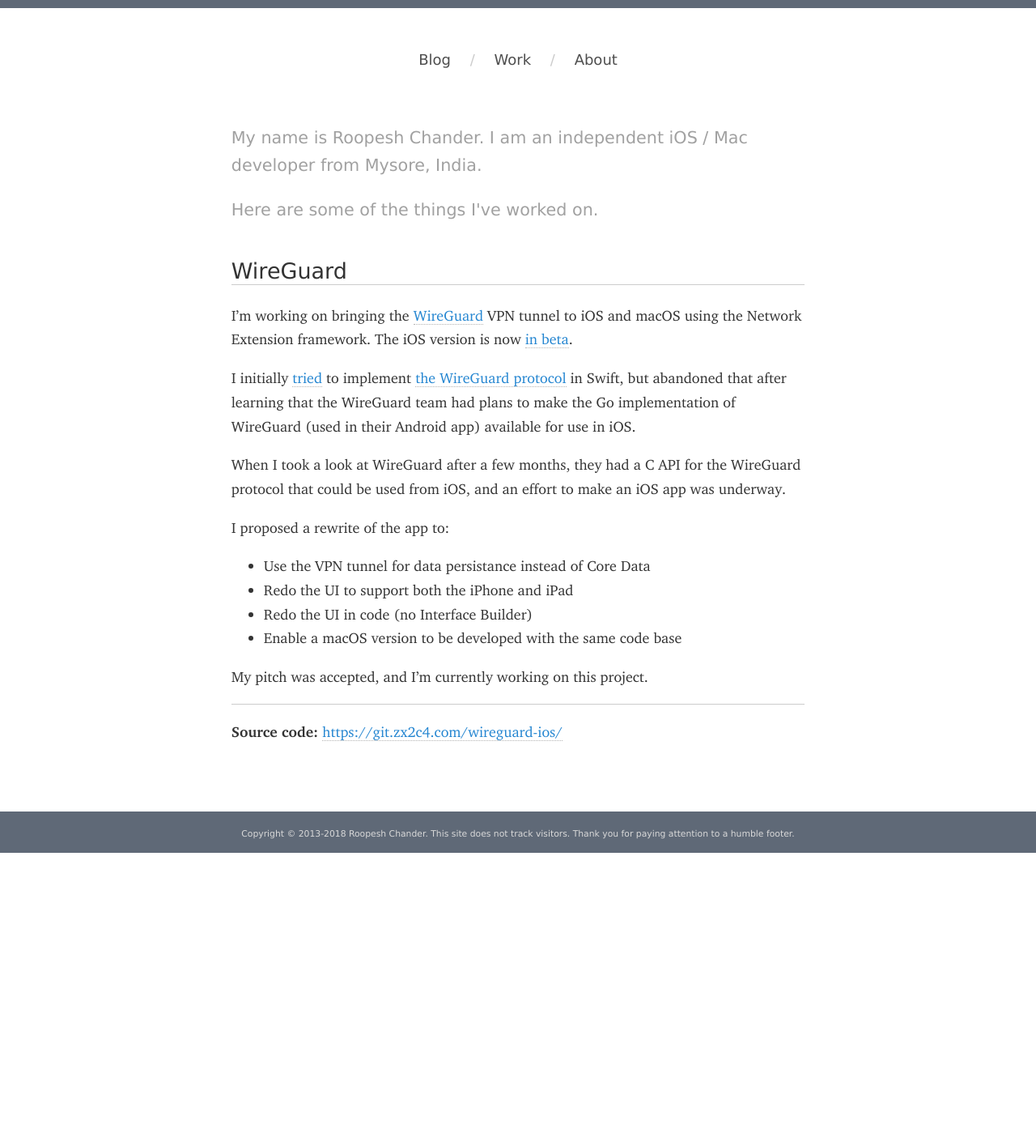
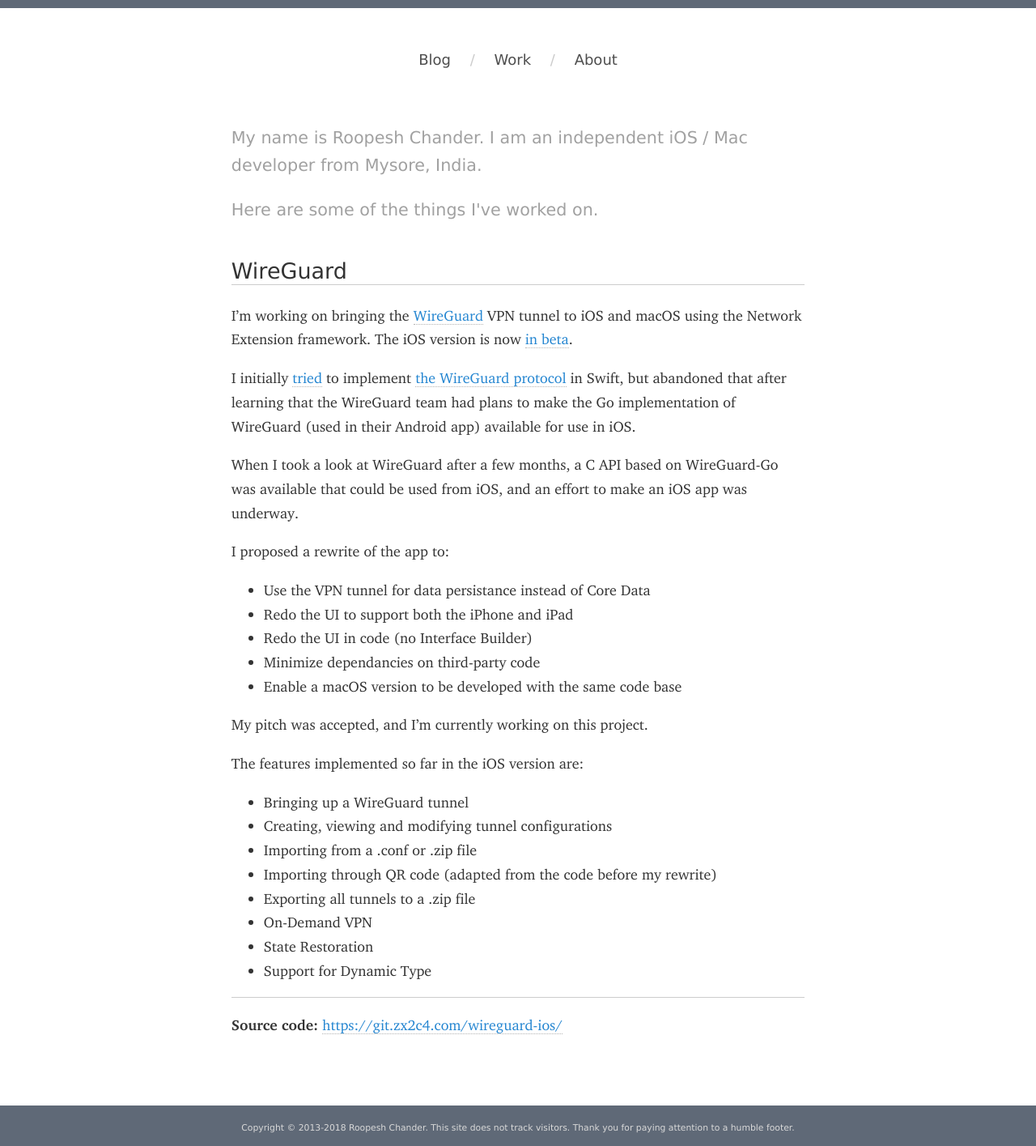
Before and after one commit to roop/roop.github.io, a Jekyll site: the page built from work/wireguard.md, in a window 1280 px wide. Shown: the whole page at 81% size. Built offline with Jekyll 4.4.1, drawn with Linux system fonts in a browser that asks for light colours; some web fonts are replaced; before the commit the page ends 1053 px from its top, so only the background shows below that.

Commit message:
Update 'WireGuard' page

```diff
--- a/work/wireguard.md
+++ b/work/wireguard.md
@@ -26,8 +26,8 @@
 [tried]: https://github.com/roop/NEWireGuard
 [the WireGuard protocol]: https://www.wireguard.com/protocol/
 
-When I took a look at WireGuard after a few months, they had a C API for
-the WireGuard protocol that could be used from iOS, and an effort to
+When I took a look at WireGuard after a few months, a C API based on
+WireGuard-Go was available that could be used from iOS, and an effort to
 make an iOS app was underway.
 
 I proposed a rewrite of the app to:
@@ -35,10 +35,22 @@
   - Use the VPN tunnel for data persistance instead of Core Data
   - Redo the UI to support both the iPhone and iPad
   - Redo the UI in code (no Interface Builder)
+  - Minimize dependancies on third-party code
   - Enable a macOS version to be developed with the same code base
 
 My pitch was accepted, and I'm currently working on this project.
 
+The features implemented so far in the iOS version are:
+
+  - Bringing up a WireGuard tunnel
+  - Creating, viewing and modifying tunnel configurations
+  - Importing from a .conf or .zip file
+  - Importing through QR code (adapted from the code before my rewrite)
+  - Exporting all tunnels to a .zip file
+  - On-Demand VPN
+  - State Restoration
+  - Support for Dynamic Type
+
 ---
 
 **Source code:** [https://git.zx2c4.com/wireguard-ios/](https://git.zx2c4.com/wireguard-ios/)
```
